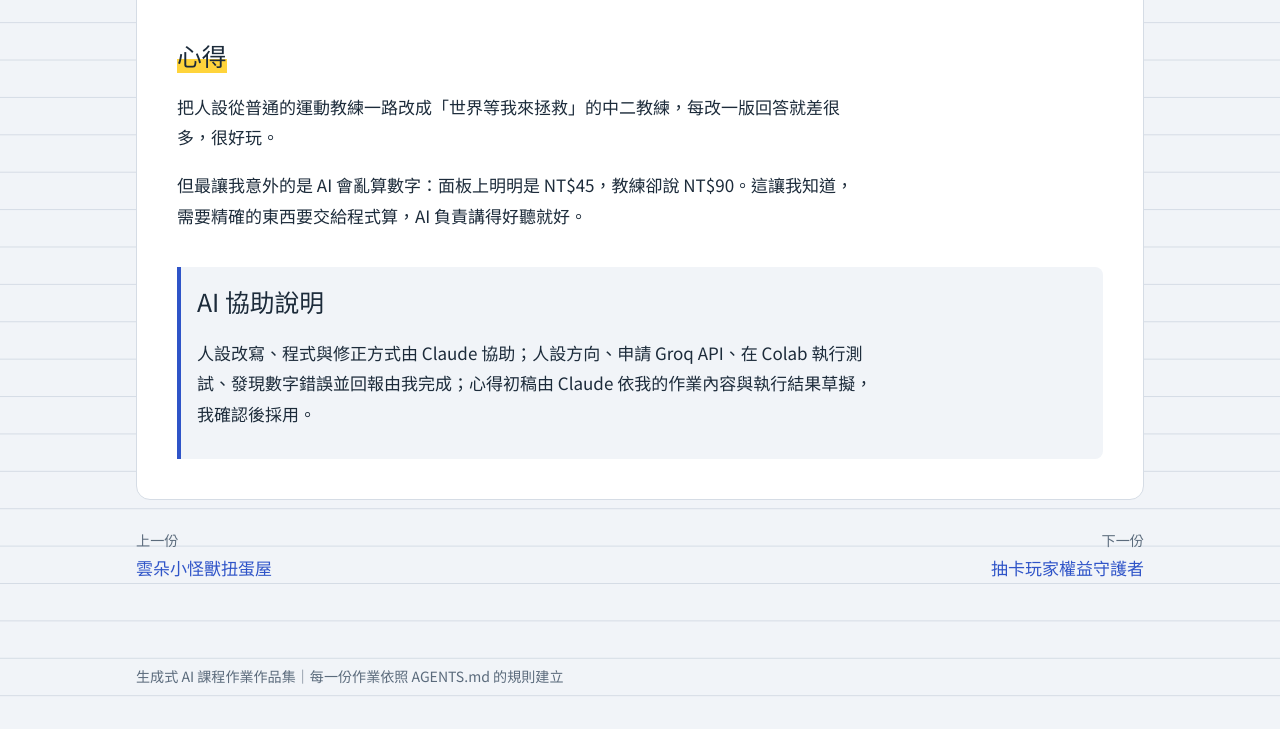
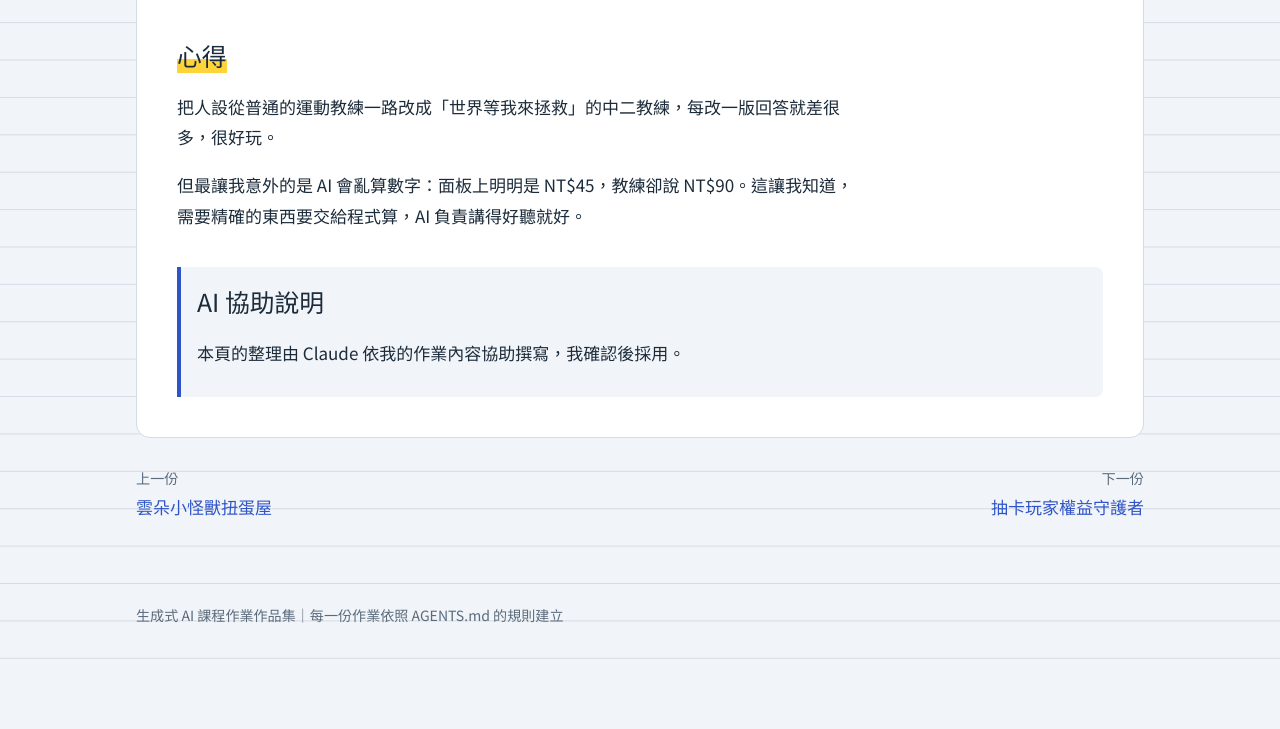
Before and after one commit to elainechiu2005-collab/genai-portfolio, a plain HTML site: page works/w06-aisuite-chatbot.html in a window 1280 px wide. Shown: the part 1810-2539 px from the top of the page. After the commit the page ends 2478 px from the top, so only its background shows below. Drawn offline with Linux system fonts and the light colour scheme; a web font is replaced by a local one.

Commit message:
Update w06-aisuite-chatbot.html

```diff
--- a/works/w06-aisuite-chatbot.html
+++ b/works/w06-aisuite-chatbot.html
@@ -58,7 +58,7 @@
 
     <section class="ai-note">
       <h2>AI 協助說明</h2>
-      <p>人設改寫、程式與修正方式由 Claude 協助；人設方向、申請 Groq API、在 Colab 執行測試、發現數字錯誤並回報由我完成；心得初稿由 Claude 依我的作業內容與執行結果草擬，我確認後採用。</p>
+      <p>本頁的整理由 Claude 依我的作業內容協助撰寫，我確認後採用。</p>
     </section>
   </article>
 
```
